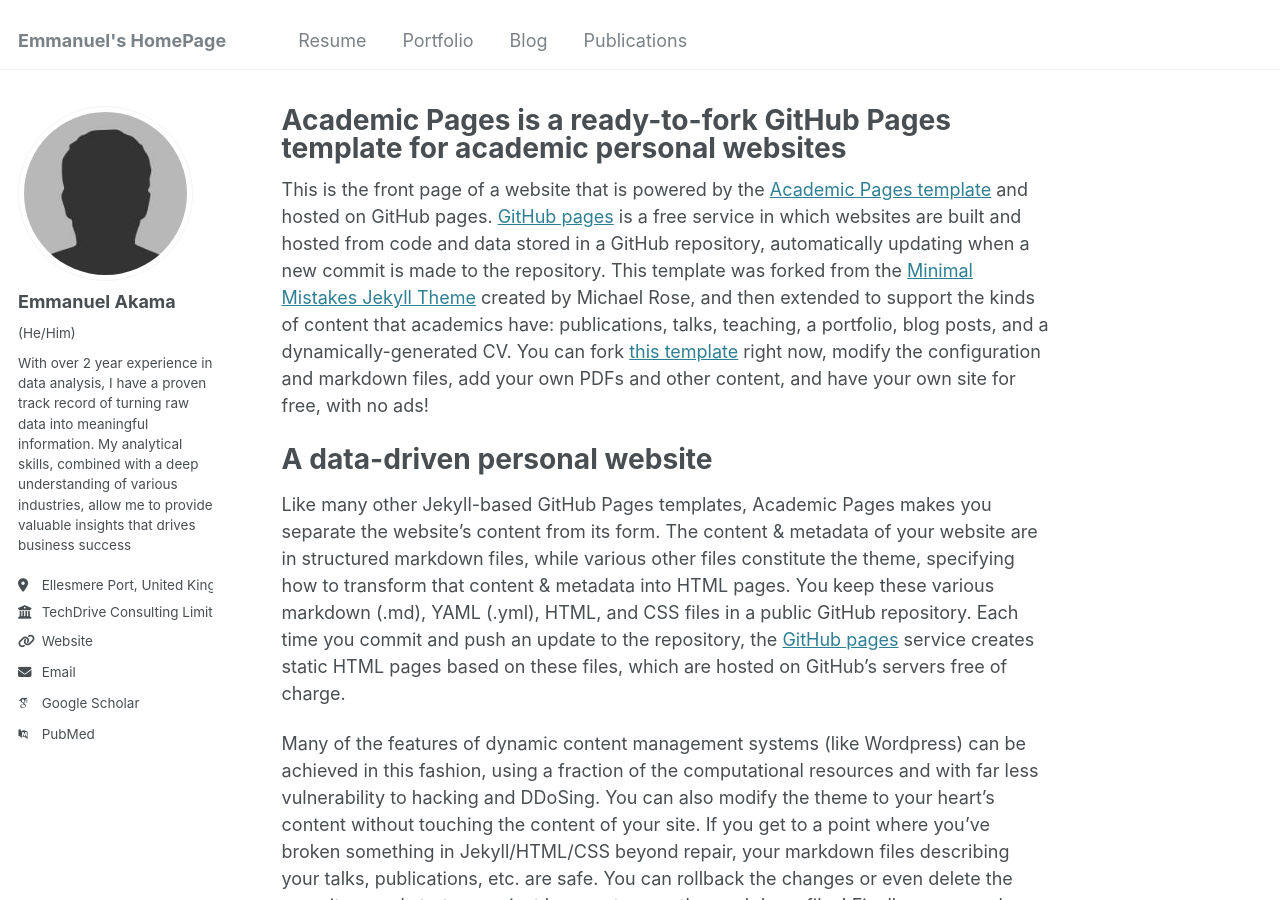
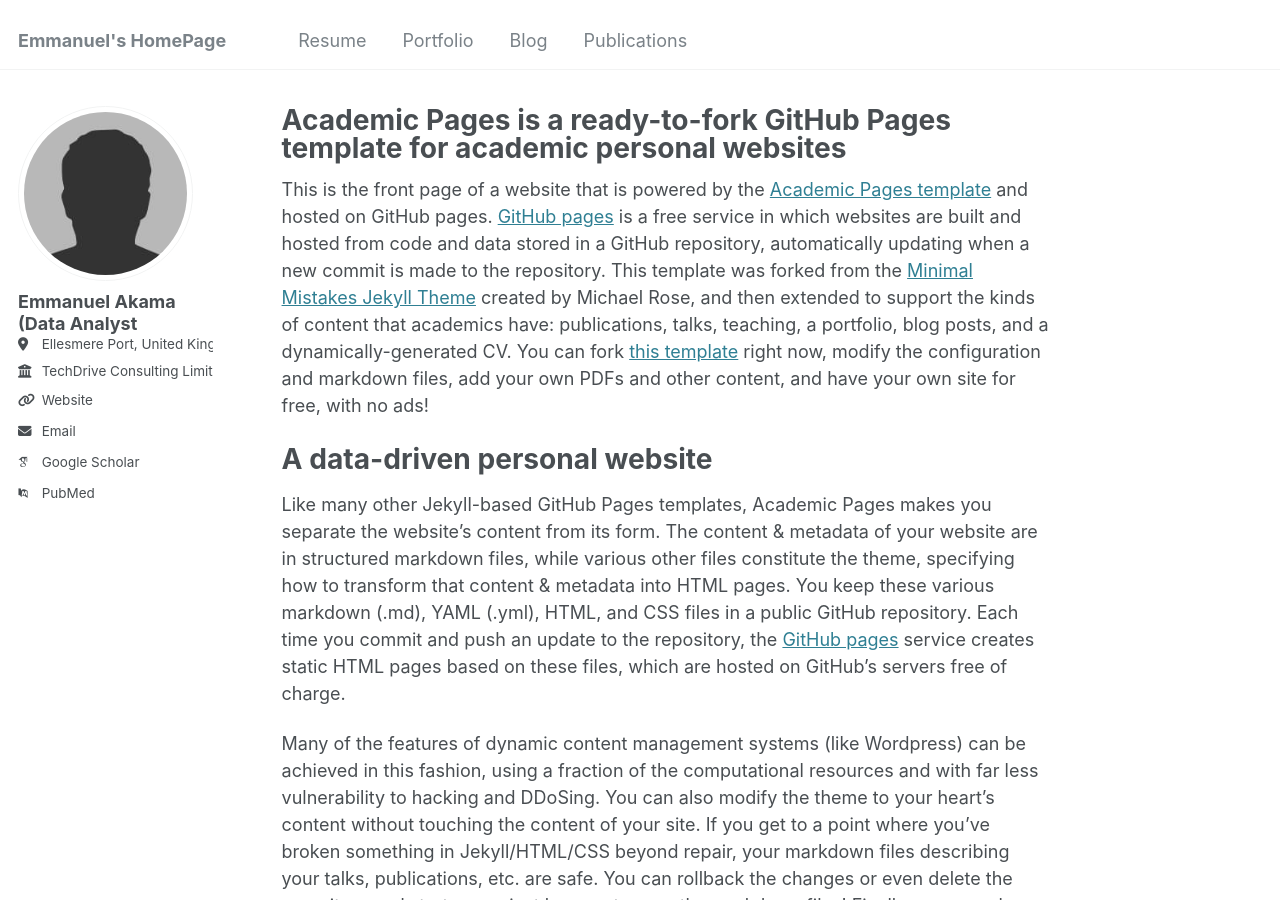
Before and after one commit to Akama-EO/Akama-EO.github.io, a Jekyll site: the page built from _pages/about.md, in a window 1280 px wide and 900 px high. Built offline with Jekyll 4.4.1, drawn with Linux system fonts in a browser that asks for light colours; some web fonts are replaced; part of the change alters nothing that is shown.

Commit message:
Update _config.yml

```diff
--- a/_config.yml
+++ b/_config.yml
@@ -22,9 +22,9 @@ repository               : "akama-eo.github.io"
 author:
   # Biographic information
   avatar           : "bio-photo.jpg"
-  name             : "Emmanuel Akama"
-  pronouns         : "(He/Him)"
-  bio              : "With over 2 year experience in data analysis, I have a proven track record of turning raw data into meaningful information. My analytical skills, combined with a deep understanding of various industries, allow me to provide valuable insights that drives business success"
+  name             : "Emmanuel Akama (Data Analyst"
+  pronouns         : # For example, "(He/Him)"
+  bio              : # For example, "With over 2 year experience in data analysis, I have a proven track record of turning raw data into meaningful information. My analytical skills, combined with a deep understanding of various industries, allow me to provide valuable insights that drives business success"
   location         : "Ellesmere Port, United Kingdom"
   employer         : "TechDrive Consulting Limited"
   uri              : https://akama-eo.github.io
```
